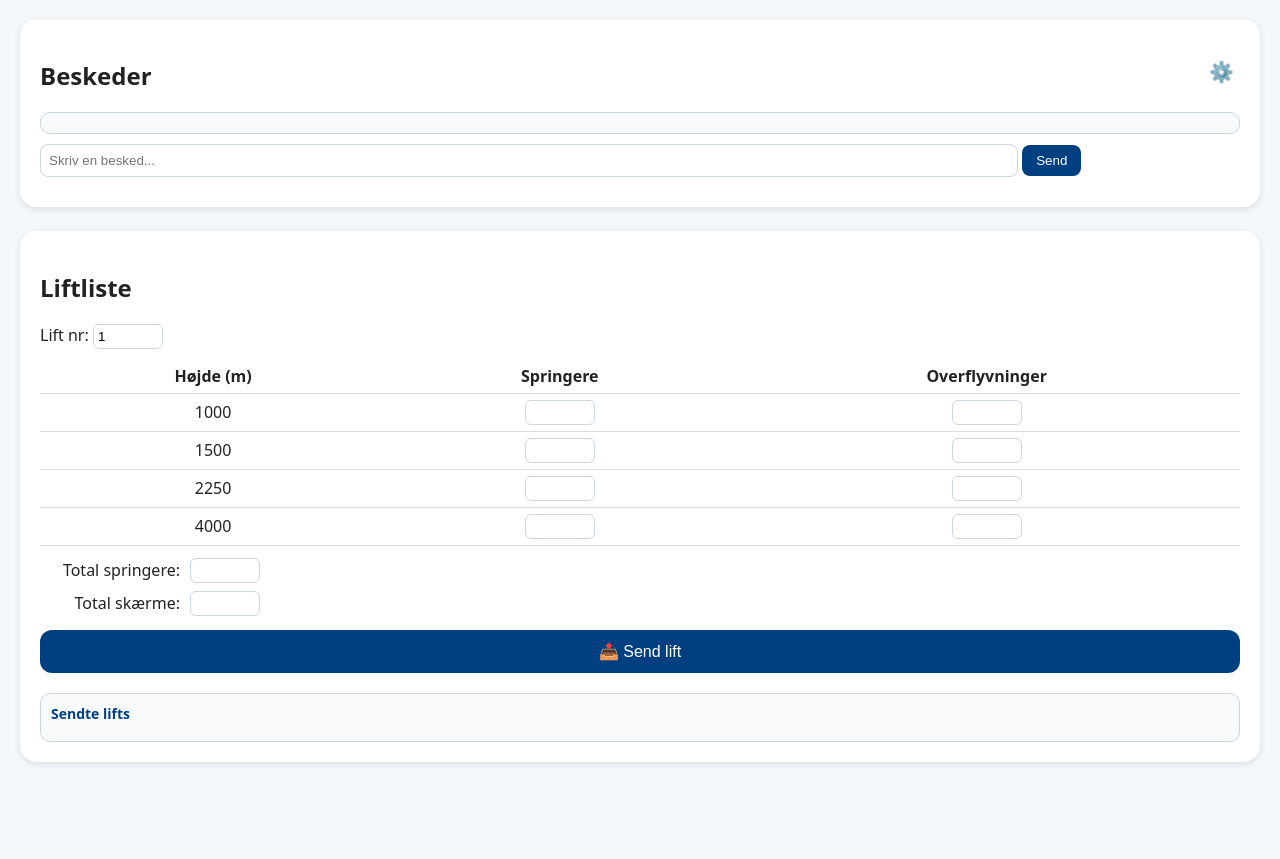
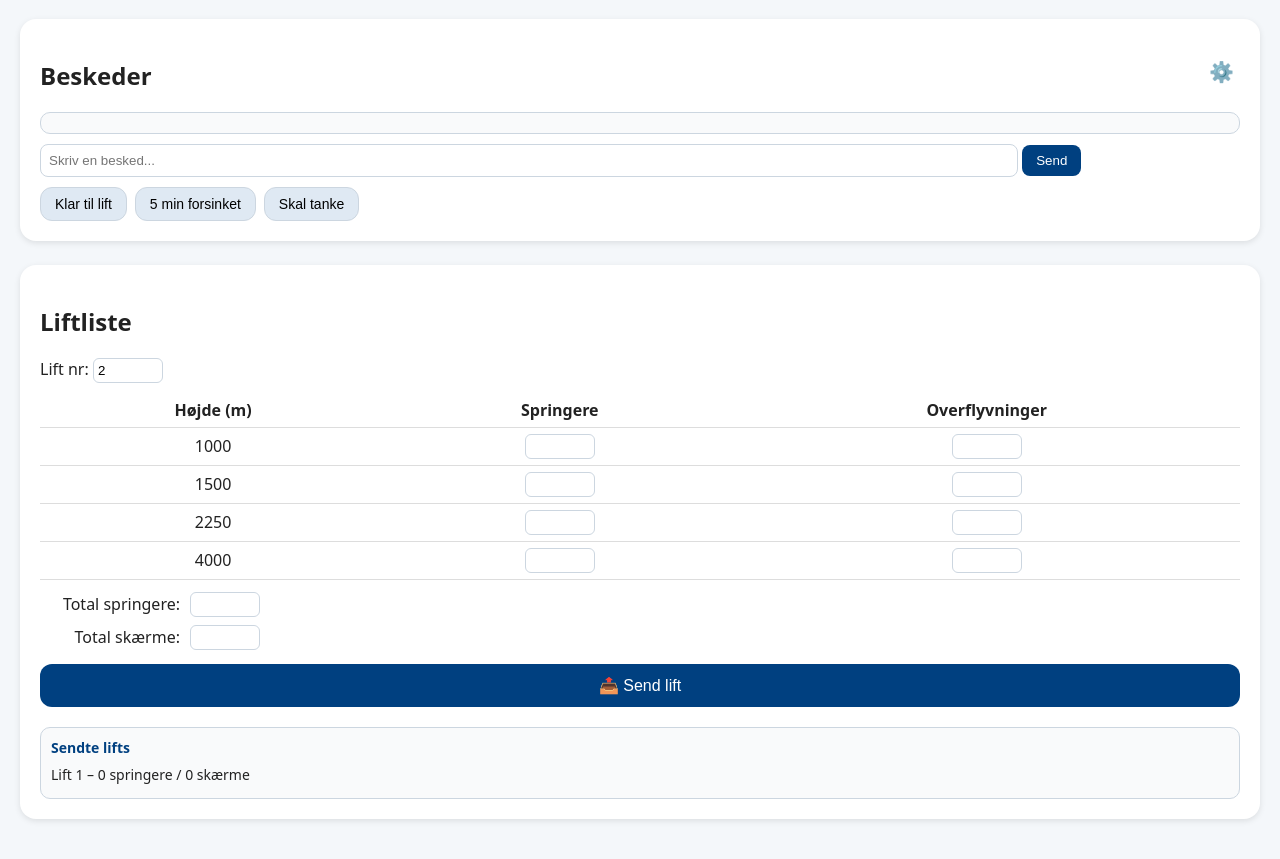
Before and after one commit to Dumbogiflen/Manifest-system, a plain HTML site: page static/index.html in a window 1280 px wide. Both pictures are taken after a click on the button "📤 Send lift". Shown: the part 87-946 px from the top of the page. Before the commit the page ends 893 px from the top, so only its background shows below. Drawn offline with Linux system fonts and the light colour scheme; no server answers.

Commit message:
Update index.html

```diff
--- a/static/index.html
+++ b/static/index.html
@@ -294,4 +294,81 @@
     async function loadMessages() {
       const res = await fetch(`${apiBase}/state`);
       const data = await res.json();
-      const box =
+      const box = document.getElementById("messages");
+      box.innerHTML = "";
+      data.messages.forEach(m => {
+        const div = document.createElement("div");
+        div.className = `msg ${m.sender}`;
+        div.textContent = m.text;
+        box.appendChild(div);
+      });
+      box.scrollTop = box.scrollHeight;
+    }
+
+    document.getElementById("msgForm").onsubmit = e => {
+      e.preventDefault();
+      const text = document.getElementById("msgInput").value;
+      sendMessage(text);
+      document.getElementById("msgInput").value = "";
+    };
+
+    // ---------- Lift ----------
+    function updateTotals() {
+      let total = 0;
+      [1000,1500,2250,4000].forEach(a => {
+        total += +document.getElementById(`jump${a}`).value || 0;
+      });
+      document.getElementById("totalJumpers").value = total;
+      const canopyField = document.getElementById("totalCanopies");
+      if (!canopyField.value) canopyField.value = total;
+    }
+
+    document.querySelectorAll("input[type=number]").forEach(inp => {
+      inp.addEventListener("input", updateTotals);
+    });
+
+    async function sendLift() {
+      const rows = [];
+      [1000,1500,2250,4000].forEach(a => {
+        const j = +document.getElementById(`jump${a}`).value || 0;
+        const o = +document.getElementById(`over${a}`).value || (j > 0 ? 1 : 0);
+        if (j > 0) rows.push({ alt:a, jumpers:j, overflights:o });
+      });
+      const totalJumpers = +document.getElementById("totalJumpers").value || rows.reduce((s,r)=>s+r.jumpers,0);
+      const totalCanopies = +document.getElementById("totalCanopies").value || totalJumpers;
+      const id = +document.getElementById("liftNumber").value;
+      const lift = {
+        id,
+        name: `Lift ${id}`,
+        status: "active",
+        rows,
+        totals: { jumpers: totalJumpers, canopies: totalCanopies }
+      };
+      await fetch(`${apiBase}/lift`, {
+        method: "POST",
+        headers: { "Content-Type":"application/json" },
+        body: JSON.stringify(lift)
+      });
+      sentLifts.push(lift);
+      localStorage.setItem("sentLifts", JSON.stringify(sentLifts));
+      renderLiftHistory();
+      document.getElementById("liftNumber").value = id + 1;
+    }
+
+    function renderLiftHistory() {
+      const list = document.getElementById("liftList");
+      list.innerHTML = "";
+      sentLifts.forEach(l => {
+        const div = document.createElement("div");
+        div.textContent = `${l.name} – ${l.totals.jumpers} springere / ${l.totals.canopies} skærme`;
+        list.appendChild(div);
+      });
+    }
+
+    renderQuickButtons();
+    loadMessages();
+    renderLiftHistory();
+    setInterval(loadMessages, 3000);
+  </script>
+</body>
+</html>
```
